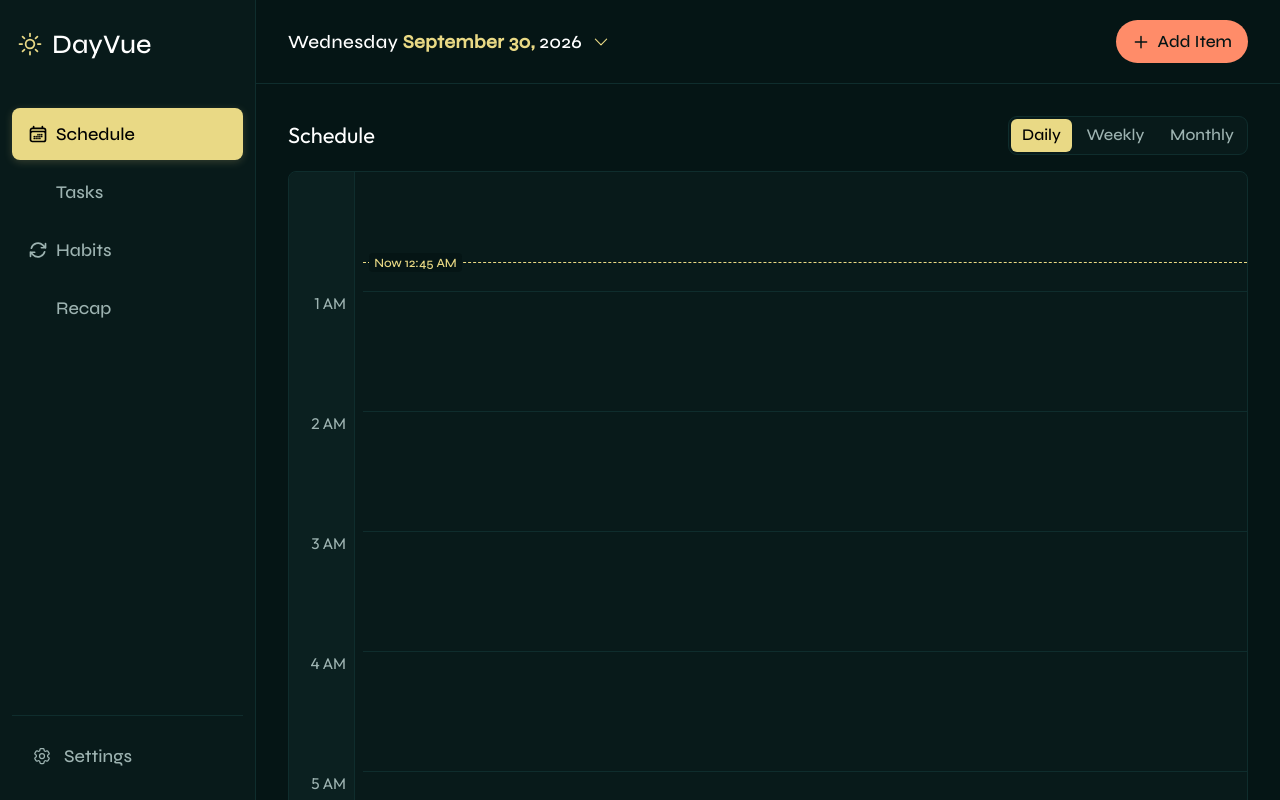
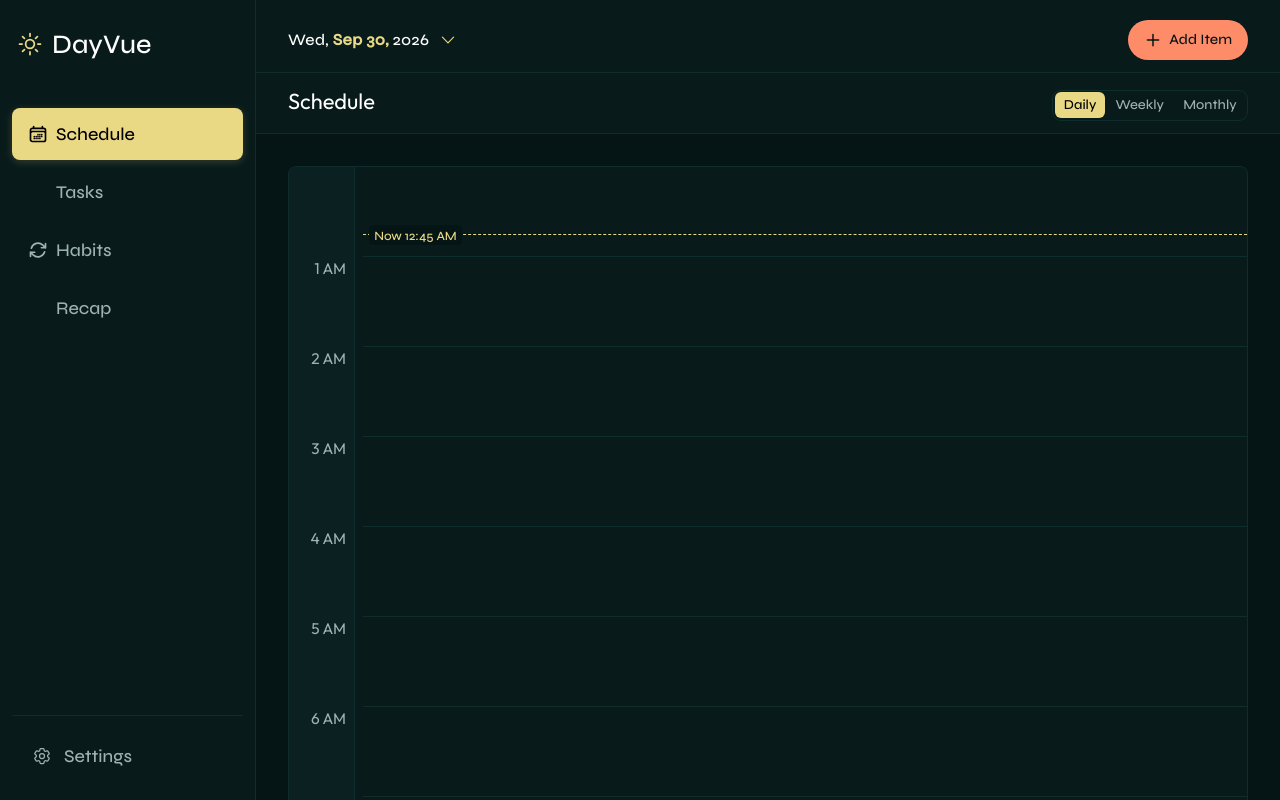
Before and after one commit to komalzehrah/P300-1-DayVue, a Vue app: page /schedule in a window 1280 px wide. Built offline with nearby package versions, Linux system fonts and the light colour scheme; some icons are missing.

Commit message:
feat: enhance DatePickerHeader and MainLayout with schedule view options and improve layout styling refactor: update font sizes and remove unnecessary styles in DashboardDateRangePicker and SchedulePage chore: clean up HabitsPage and TasksPage by removing unused headers and styles

```diff
--- a/src/components/DatePickerHeader.vue
+++ b/src/components/DatePickerHeader.vue
@@ -5,12 +5,23 @@ import { ChevronDownIcon, ChevronLeftIcon, ChevronRightIcon, PlusIcon } from '@h
 const props = defineProps<{
   modelValue: string
   showAddItem?: boolean
+  showScheduleView?: boolean
+  scheduleView?: 'daily' | 'weekly' | 'monthly'
+  pageTitle?: string
+  pageSubtitle?: string
 }>()
 
 const emit = defineEmits<{
   'update:modelValue': [value: string]
+  'update:scheduleView': [value: 'daily' | 'weekly' | 'monthly']
   'add-item': []
 }>()
+
+const scheduleViews: Array<{ id: 'daily' | 'weekly' | 'monthly'; label: string }> = [
+  { id: 'daily', label: 'Daily' },
+  { id: 'weekly', label: 'Weekly' },
+  { id: 'monthly', label: 'Monthly' }
+]
 
 const showDatePicker = ref(false)
 const parseDate = (value: string) => {
@@ -26,8 +37,8 @@ const pickerDate = ref(parseDate(props.modelValue))
 const currentDateDisplay = computed(() => {
   const date = parseDate(props.modelValue)
   return {
-    dayName: date.toLocaleDateString('en-US', { weekday: 'long' }),
-    month: date.toLocaleDateString('en-US', { month: 'long' }),
+    dayName: date.toLocaleDateString('en-US', { weekday: 'short' }),
+    month: date.toLocaleDateString('en-US', { month: 'short' }),
     day: date.getDate(),
     year: date.getFullYear()
   }
@@ -77,11 +88,11 @@ const isSelected = (date: Date | null) => {
 </script>
 
 <template>
-  <header class="date-header">
+  <header class="date-header" :class="{ 'has-page-title-row': props.pageTitle }">
     <div class="date-display">
       <div class="date-group">
         <span class="date-text">
-          {{ currentDateDisplay.dayName }}
+          {{ currentDateDisplay.dayName }},
           <span class="date-highlight">{{ currentDateDisplay.month }} {{ currentDateDisplay.day }},</span>
           {{ currentDateDisplay.year }}
         </span>
@@ -132,6 +143,27 @@ const isSelected = (date: Date | null) => {
         <span>Add Item</span>
       </button>
     </div>
+
+    <div v-if="props.pageTitle" class="page-title-row">
+      <div class="page-title-content">
+        <h1>{{ props.pageTitle }}</h1>
+        <slot name="header-trailing">
+          <span v-if="props.pageSubtitle" class="page-title-subtitle">{{ props.pageSubtitle }}</span>
+        </slot>
+        <div v-if="props.showScheduleView" class="schedule-view-switch" role="group" aria-label="Calendar view">
+          <button
+            v-for="view in scheduleViews"
+            :key="view.id"
+            class="schedule-view-option"
+            :class="{ active: props.scheduleView === view.id }"
+            :aria-pressed="props.scheduleView === view.id"
+            @click="emit('update:scheduleView', view.id)"
+          >
+            {{ view.label }}
+          </button>
+        </div>
+      </div>
+    </div>
   </header>
 
   <div v-if="showDatePicker" class="date-picker-backdrop" @click="showDatePicker = false" />
@@ -143,7 +175,11 @@ const isSelected = (date: Date | null) => {
   flex: 0 0 auto;
   z-index: 100;
   padding: 1rem;
-  background: var(--bg-primary);
+  background: var(--bg-secondary);
+}
+
+.date-header.has-page-title-row {
+  padding-bottom: 0.75rem;
 }
 
 .date-display {
@@ -151,6 +187,94 @@ const isSelected = (date: Date | null) => {
   align-items: center;
   justify-content: center;
   gap: 0.75rem;
+}
+
+.page-title-row {
+  box-sizing: border-box;
+  width: calc(100% + 2rem);
+  margin: 0.75rem -1rem 0;
+  padding: 0.75rem 1rem 0;
+  border-top: 1px solid var(--border-color);
+}
+
+.page-title-content {
+  display: flex;
+  align-items: baseline;
+  justify-content: space-between;
+  gap: 1rem;
+  width: 100%;
+}
+
+.page-title-content h1 {
+  margin: 0;
+  color: var(--text-primary);
+  font-family: var(--font-body);
+  font-size: calc(1.2rem + 2pt);
+  font-weight: 400;
+}
+
+.page-title-subtitle {
+  color: var(--text-secondary);
+  font-family: var(--font-ui);
+  font-size: calc(0.8rem + 2pt);
+}
+
+.page-title-content :slotted(.sort-control) {
+  display: inline-flex;
+  align-items: center;
+  gap: 0.5rem;
+  color: var(--text-secondary);
+  font-family: var(--font-body);
+  font-size: calc(0.78rem + 2pt);
+}
+
+.page-title-content :slotted(.sort-select) {
+  box-sizing: border-box;
+  height: 26px;
+  min-height: 26px;
+  padding: 0.15rem 0.55rem;
+  border: 1px solid var(--border-color);
+  border-radius: 6px;
+  background: var(--bg-tertiary);
+  color: var(--text-primary);
+  font-family: var(--font-ui);
+  font-size: 0.85rem;
+  font-weight: 500;
+}
+
+.schedule-view-switch {
+  display: inline-flex;
+  flex: 0 0 auto;
+  gap: 0.1rem;
+  padding: 0.1rem;
+  border: 1px solid var(--border-color);
+  border-radius: 9px;
+  background: var(--bg-secondary);
+}
+
+.schedule-view-option {
+  min-height: 26px;
+  padding: 0.15rem 0.55rem;
+  border: 0;
+  border-radius: 6px;
+  background: transparent;
+  color: var(--text-secondary);
+  cursor: pointer;
+  font-family: var(--font-ui);
+  font-size: 0.85rem;
+  font-weight: 500;
+  transition:
+    background 0.2s ease,
+    color 0.2s ease;
+}
+
+.schedule-view-option:hover {
+  color: var(--text-primary);
+}
+
+.schedule-view-option.active {
+  background: var(--selected-surface);
+  color: #000;
 }
 
 .date-group {
@@ -162,7 +286,7 @@ const isSelected = (date: Date | null) => {
 .date-text {
   color: var(--text-primary);
   font-family: var(--font-ui);
-  font-size: calc(16px + 2pt);
+  font-size: 16px;
   font-weight: 500;
   letter-spacing: 0.02em;
 }
@@ -182,9 +306,7 @@ const isSelected = (date: Date | null) => {
   background: transparent;
   color: var(--accent-color);
   cursor: pointer;
-  transition:
-    color 0.2s ease,
-    transform 0.2s ease;
+  transition: color 0.2s ease, transform 0.2s ease;
 }
 
 .date-picker-btn:hover,
@@ -211,11 +333,9 @@ const isSelected = (date: Date | null) => {
   color: #051515;
   cursor: pointer;
   font-family: var(--font-ui);
-  font-size: calc(0.9rem + 2pt);
+  font-size: 0.9rem;
   font-weight: 500;
-  transition:
-    background 0.2s ease,
-    transform 0.2s ease;
+  transition: background 0.2s ease, transform 0.2s ease;
 }
 
 .date-add-button:hover {
@@ -269,7 +389,7 @@ const isSelected = (date: Date | null) => {
   margin: 0;
   color: var(--text-primary);
   font-family: var(--font-body);
-  font-size: calc(1.1rem + 2pt);
+  font-size: 1.1rem;
   font-weight: 600;
   text-align: center;
 }
@@ -290,7 +410,7 @@ const isSelected = (date: Date | null) => {
   padding: 0.5rem 0;
   color: var(--text-secondary);
   font-family: var(--font-body);
-  font-size: calc(0.75rem + 2pt);
+  font-size: 0.75rem;
   font-weight: 600;
   text-align: center;
 }
@@ -303,7 +423,7 @@ const isSelected = (date: Date | null) => {
   color: var(--text-primary);
   cursor: pointer;
   font-family: var(--font-ui);
-  font-size: calc(0.9rem + 2pt);
+  font-size: 0.9rem;
   font-weight: 500;
 }
 
@@ -356,6 +476,12 @@ const isSelected = (date: Date | null) => {
     border-bottom: 1px solid var(--border-color);
   }
 
+  .page-title-row {
+    width: calc(100% + 4rem);
+    margin-inline: -2rem;
+    padding-inline: 2rem;
+  }
+
   .date-display {
     width: 100%;
     justify-content: space-between;
--- a/src/layouts/MainLayout.vue
+++ b/src/layouts/MainLayout.vue
@@ -12,6 +12,7 @@ import { sampleHabits, sampleScheduleItems, sampleTasks, type DatedHabit, type D
 
 const router = useRouter()
 type NavigationPage = 'Schedule' | 'Tasks' | 'Habits' | 'Recap'
+type ScheduleView = 'daily' | 'weekly' | 'monthly'
 
 const showSettingsDrawer = ref(false)
 const showAddModal = ref(false)
@@ -23,6 +24,20 @@ const today = new Date()
 const selectedDate = ref(
   `${today.getFullYear()}-${String(today.getMonth() + 1).padStart(2, '0')}-${String(today.getDate()).padStart(2, '0')}`
 )
+const taskSortBy = ref<'priority' | 'progress'>('priority')
+const scheduleView = ref<ScheduleView>('daily')
+const pageTitle = computed(() => ({
+  Schedule: 'Schedule',
+  Tasks: 'Daily Tasks',
+  Habits: 'Habit Tracker',
+  Recap: undefined
+})[selectedTab.value])
+const habitsHeaderMonth = computed(() => {
+  const [year = 1970, month = 1, day = 1] = selectedDate.value.split('-').map(Number)
+  return selectedTab.value === 'Habits'
+    ? new Date(year, month - 1, day).toLocaleDateString('en-US', { month: 'long', year: 'numeric' })
+    : undefined
+})
 const dashboardDateRange = reactive({ startDate: '2026-03-01', endDate: '2026-07-31' })
 const scheduleItems = ref<DatedScheduleItem[]>([...sampleScheduleItems])
 const tasks = ref<DatedTask[]>([...sampleTasks])
@@ -30,6 +45,8 @@ const habits = ref<DatedHabit[]>([...sampleHabits])
 
 provide('scheduleItems', scheduleItems)
 provide('selectedDate', selectedDate)
+provide('scheduleView', scheduleView)
+provide('taskSortBy', taskSortBy)
 provide('dashboardDateRange', dashboardDateRange)
 provide('tasks', tasks)
 provide('habits', habits)
@@ -117,9 +134,23 @@ const closeSettings = () => {
       <DatePickerHeader
         v-else
         v-model="selectedDate"
+        v-model:schedule-view="scheduleView"
         :show-add-item="true"
+        :show-schedule-view="selectedTab === 'Schedule'"
+        :page-title="pageTitle"
+        :page-subtitle="habitsHeaderMonth"
         @add-item="toggleAddModal"
-      />
+      >
+        <template #header-trailing v-if="selectedTab === 'Tasks'">
+          <label class="sort-control" for="task-sort">
+            <span>Sort by</span>
+            <select id="task-sort" v-model="taskSortBy" class="sort-select">
+              <option value="priority">Priority</option>
+              <option value="progress">Progress</option>
+            </select>
+          </label>
+        </template>
+      </DatePickerHeader>
       <div class="page-content">
         <RouterView />
       </div>
--- a/src/views/SchedulePage.vue
+++ b/src/views/SchedulePage.vue
@@ -63,7 +63,7 @@ const scheduleIcons: Record<string, Component> = {
 const getScheduleIcon = (name?: string) => scheduleIcons[name ?? 'ClockIcon'] ?? ClockIcon
 
 type CalendarView = 'daily' | 'weekly' | 'monthly'
-const pixelsPerHour = 120
+const pixelsPerHour = 90
 const pixelsPerMinute = pixelsPerHour / 60
 const eventCardMargin = 1
 const hourLineGap = 1
@@ -76,7 +76,7 @@ const selectedDate = inject<Ref<string>>(
   'selectedDate',
   ref(`${today.getFullYear()}-${String(today.getMonth() + 1).padStart(2, '0')}-${String(today.getDate()).padStart(2, '0')}`)
 )
-const calendarView = ref<CalendarView>('daily')
+const calendarView = inject<Ref<CalendarView>>('scheduleView', ref<CalendarView>('daily'))
 const currentTime = ref(new Date())
 const dragOffsetFromTop = ref(0)
 const showEditModal = ref(false)
@@ -85,12 +85,6 @@ const gridContainer = ref<HTMLElement | null>(null)
 const draggedItemId = ref('')
 const suppressClickId = ref('')
 let currentTimeTimer: number | undefined
-const calendarViews: Array<{ id: CalendarView; label: string }> = [
-  { id: 'daily', label: 'Daily' },
-  { id: 'weekly', label: 'Weekly' },
-  { id: 'monthly', label: 'Monthly' }
-]
-
 const parseDate = (value: string) => {
   const [year = 1970, month = 1, day = 1] = value.split('-').map(Number)
   return new Date(year, month - 1, day)
@@ -103,30 +97,32 @@ const isTodaySelected = computed(() => selectedDate.value === formatDate(current
 const currentTimePosition = computed(() => `${(currentTime.value.getHours() * 60 + currentTime.value.getMinutes()) * pixelsPerMinute}px`)
 const currentTimeLabel = computed(() => currentTime.value.toLocaleTimeString('en-US', { hour: 'numeric', minute: '2-digit' }))
 
-const scrollCurrentTimeIntoView = () => {
-  if (calendarView.value !== 'daily' || !isTodaySelected.value) return
+const scrollToDailyPosition = () => {
+  if (calendarView.value !== 'daily') return
 
   nextTick(() => {
     const container = scheduleContainer.value
-    const marker = currentTimeLine.value
-    if (!container || !marker) return
+    const target = isTodaySelected.value
+      ? currentTimeLine.value
+      : container?.querySelectorAll<HTMLElement>('.time-slot')[7]
+    if (!container || !target) return
 
     const containerBounds = container.getBoundingClientRect()
-    const markerOffset = marker.getBoundingClientRect().top - containerBounds.top + container.scrollTop
+    const targetOffset = target.getBoundingClientRect().top - containerBounds.top + container.scrollTop
     container.scrollTo({
-      top: Math.max(0, markerOffset - container.clientHeight * 0.45),
-      behavior: window.matchMedia('(prefers-reduced-motion: reduce)').matches ? 'auto' : 'smooth'
+      top: Math.max(0, targetOffset - (isTodaySelected.value ? container.clientHeight * 0.45 : 0)),
+      behavior: isTodaySelected.value && !window.matchMedia('(prefers-reduced-motion: reduce)').matches ? 'smooth' : 'auto'
     })
   })
 }
 
-watch([calendarView, isTodaySelected], scrollCurrentTimeIntoView, { flush: 'post' })
+watch([calendarView, selectedDate, isTodaySelected], scrollToDailyPosition, { flush: 'post' })
 
 onMounted(() => {
   currentTimeTimer = window.setInterval(() => {
     currentTime.value = new Date()
   }, 60_000)
-  scrollCurrentTimeIntoView()
+  scrollToDailyPosition()
 })
 
 onBeforeUnmount(() => {
@@ -417,22 +413,6 @@ const deleteItem = (itemId: string) => {
 
 <template>
   <div ref="scheduleContainer" class="schedule-container">
-    <header class="schedule-heading">
-      <h1>Schedule</h1>
-      <div class="calendar-view-switch" role="group" aria-label="Calendar view">
-        <button
-          v-for="view in calendarViews"
-          :key="view.id"
-          class="view-option"
-          :class="{ active: calendarView === view.id }"
-          :aria-pressed="calendarView === view.id"
-          @click="calendarView = view.id"
-        >
-          {{ view.label }}
-        </button>
-      </div>
-    </header>
-
     <div v-if="calendarView !== 'daily'" class="calendar-toolbar">
       <span class="calendar-period">{{ calendarPeriod }}</span>
     </div>
@@ -581,24 +561,6 @@ const deleteItem = (itemId: string) => {
   background: var(--bg-primary);
 }
 
-.schedule-heading {
-  display: flex;
-  align-items: center;
-  justify-content: space-between;
-  gap: 1rem;
-  width: 100%;
-  max-width: 960px;
-  margin: 0 auto 1rem;
-}
-
-.schedule-heading h1 {
-  margin: 0;
-  color: var(--text-primary);
-  font-family: var(--font-body);
-  font-size: calc(1.2rem + 2pt);
-  font-weight: 400;
-}
-
 .calendar-toolbar {
   display: flex;
   align-items: center;
@@ -614,40 +576,6 @@ const deleteItem = (itemId: string) => {
   width: 100%;
   max-width: 960px;
   margin-inline: auto;
-}
-
-.calendar-view-switch {
-  display: inline-flex;
-  gap: 0.2rem;
-  padding: 0.125rem;
-  border: 1px solid var(--border-color);
-  border-radius: 9px;
-  background: var(--bg-secondary);
-}
-
-.view-option {
-  min-height: 30px;
-  padding: 0.25rem 0.7rem;
-  border: 0;
-  border-radius: 6px;
-  background: transparent;
-  color: var(--text-secondary);
-  cursor: pointer;
-  font-family: var(--font-ui);
-  font-size: calc(0.85rem + 2pt);
-  font-weight: 500;
-  transition:
-    background 0.2s ease,
-    color 0.2s ease;
-}
-
-.view-option:hover {
-  color: var(--text-primary);
-}
-
-.view-option.active {
-  background: var(--selected-surface);
-  color: #000;
 }
 
 .calendar-period {
@@ -1088,7 +1016,7 @@ const deleteItem = (itemId: string) => {
 }
 
 .hour-label {
-  height: 120px;
+  height: 90px;
   display: flex;
   align-items: flex-start;
   justify-content: flex-end;
@@ -1111,7 +1039,7 @@ const deleteItem = (itemId: string) => {
 }
 
 .time-slot {
-  height: 120px;
+  height: 90px;
   border-bottom: 1px solid var(--border-color);
   position: relative;
 }
```
Also changed, not shown: src/components/DashboardDateRangePicker.vue (+8 -8 lines), src/views/HabitsPage.vue (+0 -29 lines), src/views/TasksPage.vue (+1 -50 lines).
